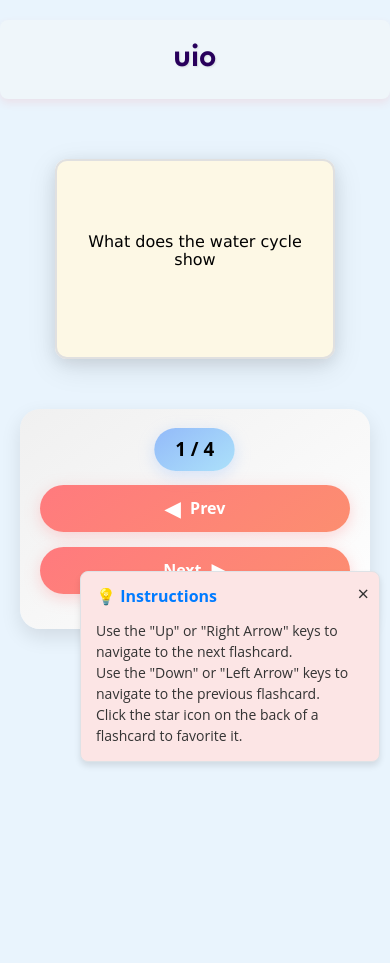
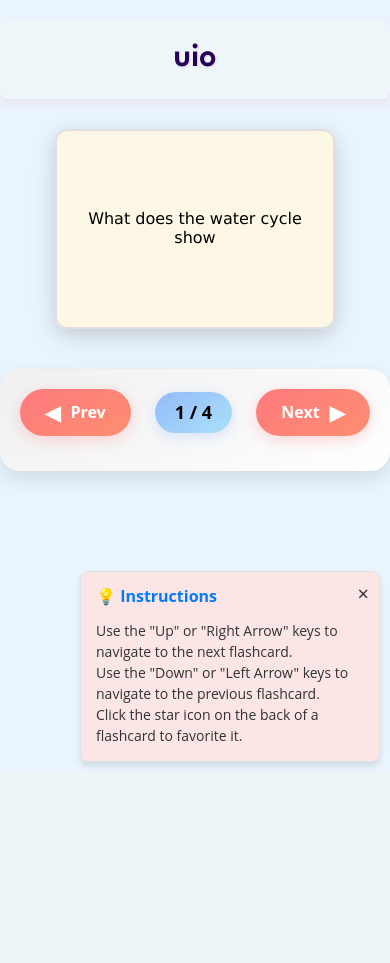
Before and after one commit to SiraYsia/QuizMe-App, a Flask app: a page that uses templates/single-flashcard.html in a window 390 px wide. Shown: the part 72-1035 px from the top of the page. After the commit the page ends 839 px from the top, so only its background shows below. Run offline with Flask 3, Linux system fonts and the light colour scheme; a user stored in the database is signed in.

Commit message:
scrollable flashcards, mobile comp.

```diff
--- a/static/css/style.css
+++ b/static/css/style.css
@@ -225,7 +225,7 @@ nav {
 .form-container select {
 	margin: 10px 0;
 	background-color: #fbfbfb;
-	width: calc(100% - 22px);
+	width: 100%;
 	padding: 10px;
 	border-radius: 5px;
 	border: 2px solid rgb(95, 195, 249);
@@ -238,12 +238,11 @@ nav {
 	color: rgb(1, 59, 90);
 	margin-bottom: 1.5rem;
 	text-align: center;
-	/* This will center the text */
 }
 
 .form-container button {
 	display: block;
-	width: calc(100% - 22px);
+	width: 100%;
 	padding: 12px;
 	cursor: pointer;
 	margin-top: 10px;
@@ -938,33 +937,24 @@ input[type="text"]:focus {
 }
 
 .wrapper {
-	max-width: 800px;
-	margin: 0 auto;
 	text-align: center;
 	display: flex;
 	flex-direction: column;
-	justify-content: flex-start;
 	align-items: center;
-	min-height: 100vh;
-	padding: 20px;
-	box-sizing: border-box;
 }
+
 
 .card-design {
   width: 100%;
-	max-width: 650px;
-	height: 450px;
-	position: relative;
+  max-width: 700px;
+  height: 500px;
   perspective: 1000px;
   box-shadow: 0 8px 30px rgba(0, 0, 0, 0.1);
   border-radius: 12px;
   transition: transform 0.6s ease;
   background: linear-gradient(145deg, #ffffff, #f0f0f0);
-	display: flex;
-	justify-content: center;
-	align-items: center;
-	margin-top: 20px;
-	margin-bottom: 20px;
+  margin-top: 10px;
+  margin-bottom: 10px;
 }
 
 .front,
@@ -973,18 +963,30 @@ input[type="text"]:focus {
   height: 100%;
   border-radius: 12px;
   position: absolute;
-	top: 0;
-	left: 0;
   backface-visibility: hidden;
   display: flex;
-	justify-content: center;
-	align-items: center;
   font-size: 24px;
   transition: transform 0.6s ease;
   box-shadow: 0 4px 15px rgba(0, 0, 0, 0.08);
   padding: 20px;
   box-sizing: border-box;
-	overflow: auto;
+  overflow: hidden;
+  justify-content: center;
+  align-items: center;
+}
+
+.content-wrapper {
+  max-height: 100%;
+  overflow-y: auto;
+  display: flex;
+  flex-direction: column-reverse;
+  justify-content: flex-start;
+}
+
+.content-wrapper p {
+  overflow-y: auto;
+  margin: 0;
+  padding: 0;
 }
 
 .front {
@@ -1093,7 +1095,7 @@ input[type="text"]:focus {
 	justify-content: space-between;
 	align-items: center;
 	width: 100%;
-	max-width: 650px;
+	max-width: 400px;
 	margin: 30px auto;
 	padding: 15px;
 	background: linear-gradient(145deg, #f0f0f0, #ffffff);
@@ -1146,34 +1148,20 @@ input[type="text"]:focus {
 	animation: pulse 2s infinite;
 }
 
-@keyframes pulse {
-	0% {
-		transform: scale(1);
-	}
-
-	50% {
-		transform: scale(1.05);
-	}
-
-	100% {
-		transform: scale(1);
-	}
-}
-
 @media (max-width: 480px) {
 	.flashcard-navigation {
-		flex-direction: column;
 		align-items: stretch;
 		padding: 20px;
 	}
 
 	.nav-button {
+    max-width : 50%;
 		margin-bottom: 15px;
 		justify-content: center;
 	}
 
 	#flashcard-count {
-		order: -1;
+		order: 0;
 		margin-bottom: 15px;
 		align-self: center;
 	}
--- a/static/js/script.js
+++ b/static/js/script.js
@@ -152,3 +152,19 @@ function addFlashcard() {
   `;
     updateSaveButton()
 }
+
+document.addEventListener('DOMContentLoaded', function() {
+  const contentWrappers = document.querySelectorAll('.content-wrapper');
+
+  contentWrappers.forEach(wrapper => {
+    const content = wrapper.querySelector('p');
+    const wrapperHeight = wrapper.clientHeight;
+    const contentHeight = content.clientHeight;
+
+    if (contentHeight > wrapperHeight) {
+      wrapper.style.justifyContent = 'flex-end';
+    } else {
+      wrapper.style.justifyContent = 'center';
+    }
+  });
+});
--- a/templates/single-flashcard.html
+++ b/templates/single-flashcard.html
@@ -55,14 +55,18 @@
     {% for flashcard in flashcards %}
     <div class="card-design">
       <div class="front">
-        <p>{{ flashcard.front }}</p>
+        <div class="content-wrapper">
+          <p>{{ flashcard.front }}</p>
+        </div>
       </div>
       <div class="back">
-        <p>{{ flashcard.back }}</p>
+        <div class="content-wrapper">
+          <p>{{ flashcard.back }}</p>
+        </div>
         <button class="favorite-button">&#9733;</button>
-
       </div>
     </div>
+
     {% endfor %}
 
     <div class="flashcard-navigation">
@@ -75,14 +79,13 @@
         <span class="button-text">Next</span>
         <span class="button-icon">&#9654;</span>
       </button>
-    </div>
+  </div>
 
   <script src="{{ url_for('static', filename='js/script.js') }}"></script>
 
 
 </body>
 </html>
-
 <style>
 
 
```
Lines whose indentation alone changed are shown as unchanged.
